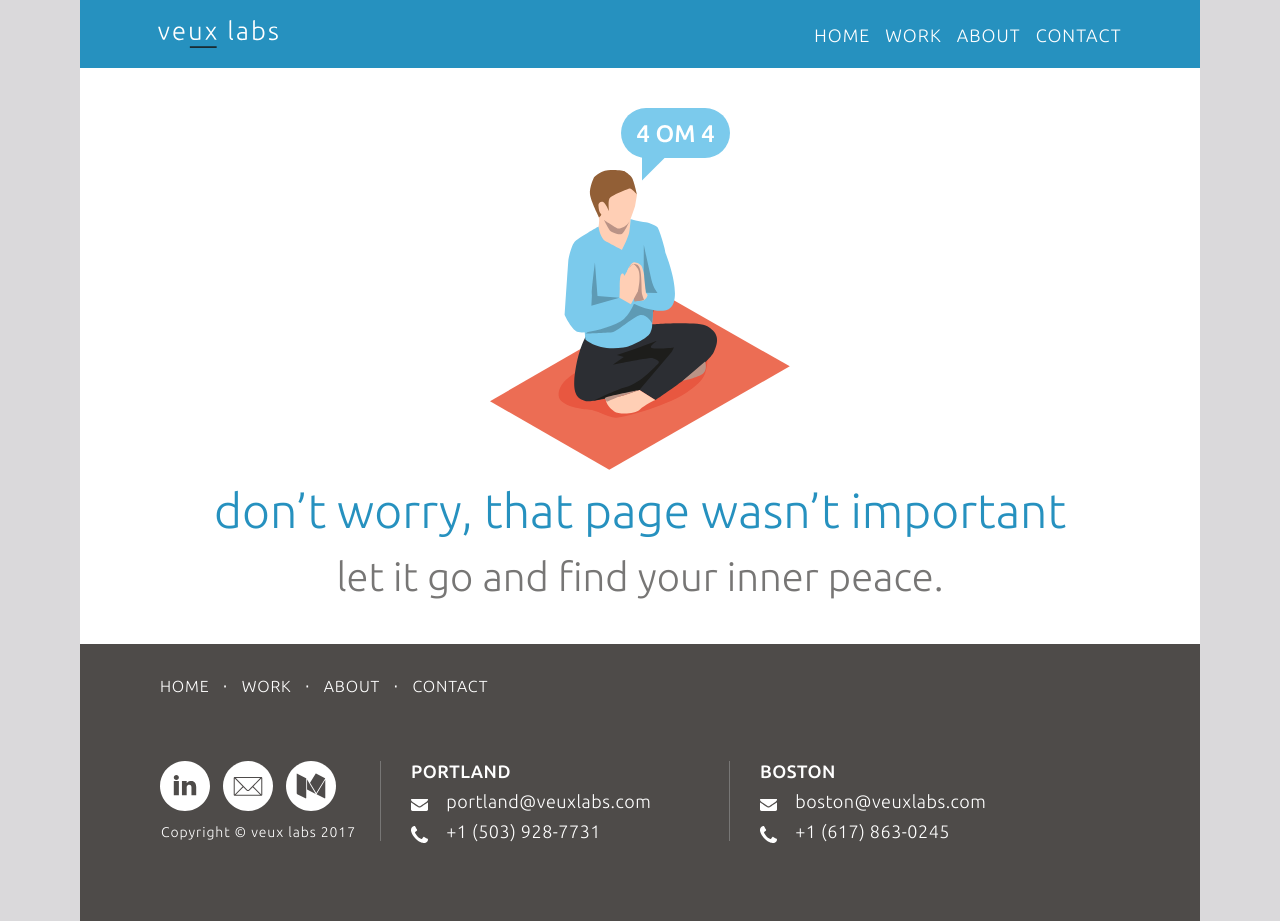
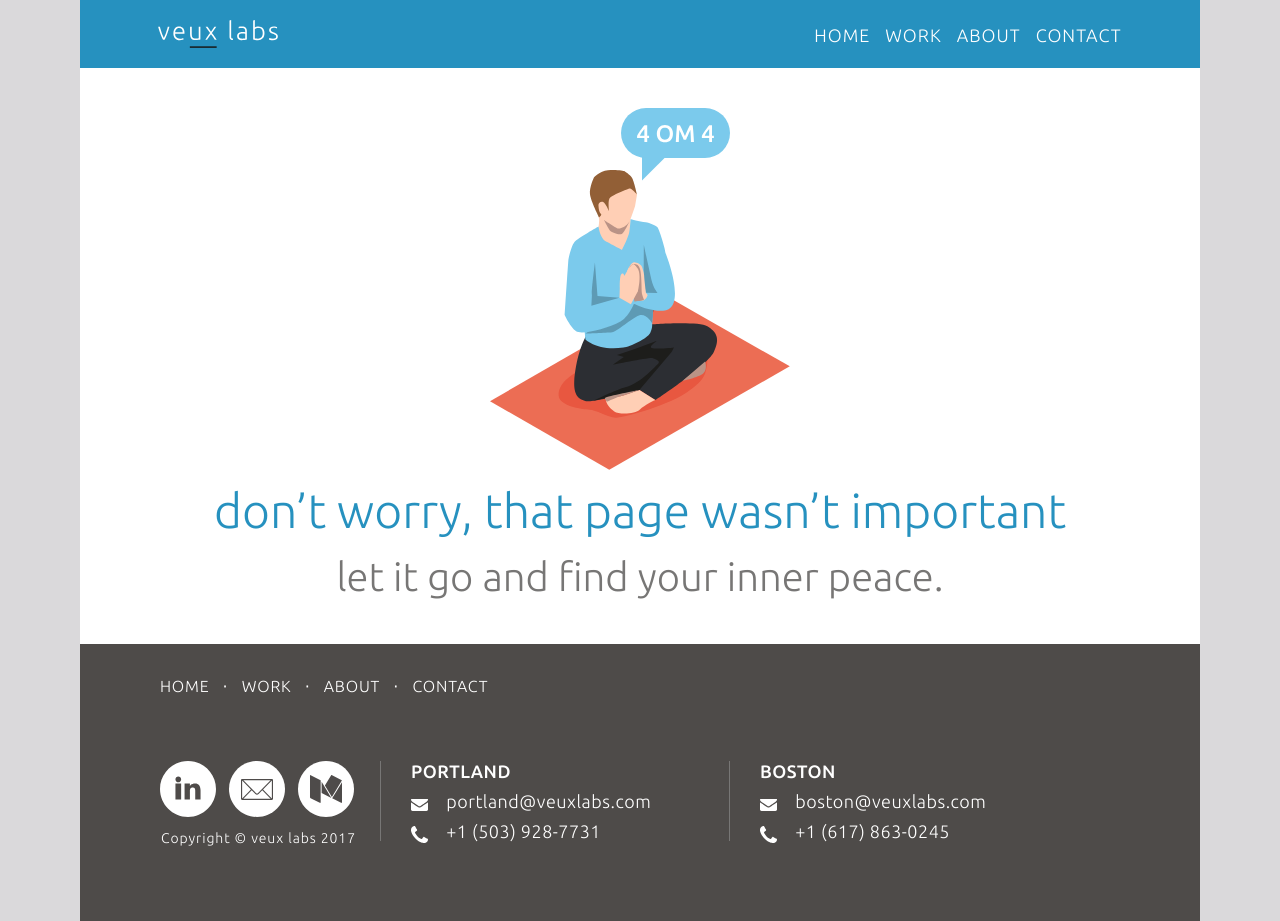
Before and after one commit to VeuxLabs/VeuxLabs.github.io, a Jekyll site: the page built from 404.html, in a window 1280 px wide and 921 px high. Built offline with Jekyll 4.4.1, drawn with Linux system fonts in a browser that asks for light colours; nearby versions of some CDN libraries; comment, search, counter and statistics services are not loaded.

Commit message:
Fixes for IE11

```diff
--- a/css/landing-page.css
+++ b/css/landing-page.css
@@ -715,14 +715,28 @@
 }
 
 @media (min-width: 768px) {
-    .logo {
+    .container .logo {
         width: 408px;
     }
-    .logo-home {
+    .container .logo-home {
         width: 408px;
     }
     .services .fit {
         width: 500px;
+    }
+    .navbar-header .logo {
+        max-width: 120px;
+        position: relative;
+        top: 20px;
+        width: auto;
+        max-height: 30px;
+    }
+    .navbar-header .logo-home {
+        max-width: 120px;
+        position: relative;
+        top: 20px;
+        max-height: 30px;
+        width: auto;
     }
 }
 
@@ -1136,8 +1150,10 @@
     margin: 0 0 8px;
 }
 
-footer .row.logos li {
-    max-width: 60px;
+@media (min-width: 992px) and (max-width: 1000px) {
+    footer .row.logos li {
+        max-width: 60px;
+    }
 }
 
 footer .row.logos ul {
@@ -1577,6 +1593,7 @@
     color: #4e4b4a;
     padding-right: 20px;
     margin-top: 0;
+    line-height: 40px;
 }
 
 .content.contact h1.subtitle {
@@ -1883,8 +1900,7 @@
 
 #mc_embed_signup .buttons, .content.contact form .buttons {
     border: solid 0.9px #2591bf;
-    min-width: 120px;
-    max-width: 120px;
+    max-width: 150px;
     display: block;
     width: 100%;
     height: 46px;
@@ -1898,6 +1914,7 @@
     color: white;
     text-transform: uppercase;
     margin: 30px auto 0 auto;
+    text-indent: 0%;
 }
 
 #result {
```
Also changed, not shown: 1 other file.
